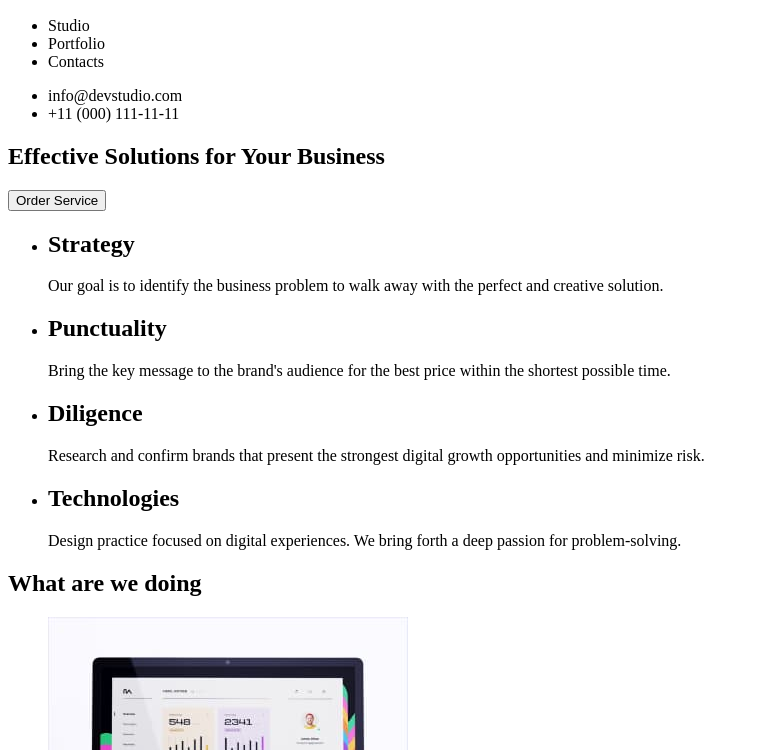
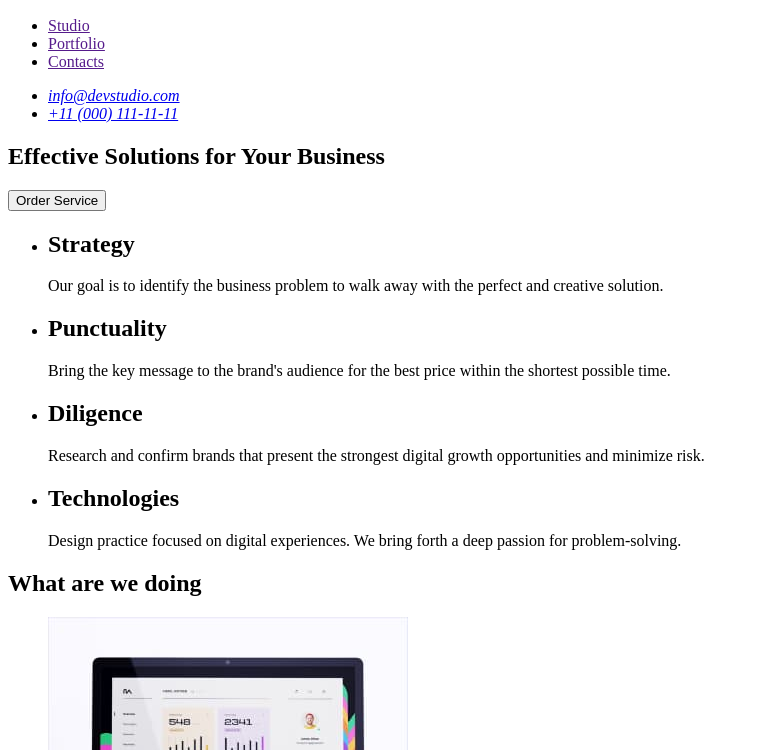
Before and after one commit to 7echuvstvo/goit-markup-hw-01, a plain HTML site: page index.html in a window 1280 px wide. Shown: the part 50-800 px from the top of the page, without its empty margins (0-759 px from the left). Drawn offline with Linux system fonts and the light colour scheme.

Commit message:
bug_fixes-header

```diff
--- a/index.html
+++ b/index.html
@@ -11,19 +11,21 @@
 <body>
     <header>
         <nav>
-            <a href="/">
+            <a href="./index.html">
                 <h2>WebStudio</h2>
             </a>
             <ul>
-                <li>Studio</li>
-                <li>Portfolio</li>
-                <li>Contacts</li>
+                <li><a href="">Studio</a></li>
+                <li><a href="">Portfolio</a></li>
+                <li><a href="">Contacts</a></li>
             </ul>
         </nav>
-        <ul>
-            <li>info@devstudio.com</li>
-            <li>+11 (000) 111-11-11</li>
-        </ul>
+        <address>
+            <ul>
+                <li><a href="mailto:info@devstudio.com">info@devstudio.com</a></li>
+                <li> <a href="tel:+110001111111">+11 (000) 111-11-11</a></li>
+            </ul>
+        </address>
     </header>
     <div>
         <section>
@@ -91,7 +93,7 @@
         </section>
     </main>
     <footer>
-        <a href="/">
+        <a href="./index.html">
             <h2>Web Studio</h2>
         </a>
         <p>Increase the flow of customers and sales for your business with digital marketing & growth solutions.</p>
```
